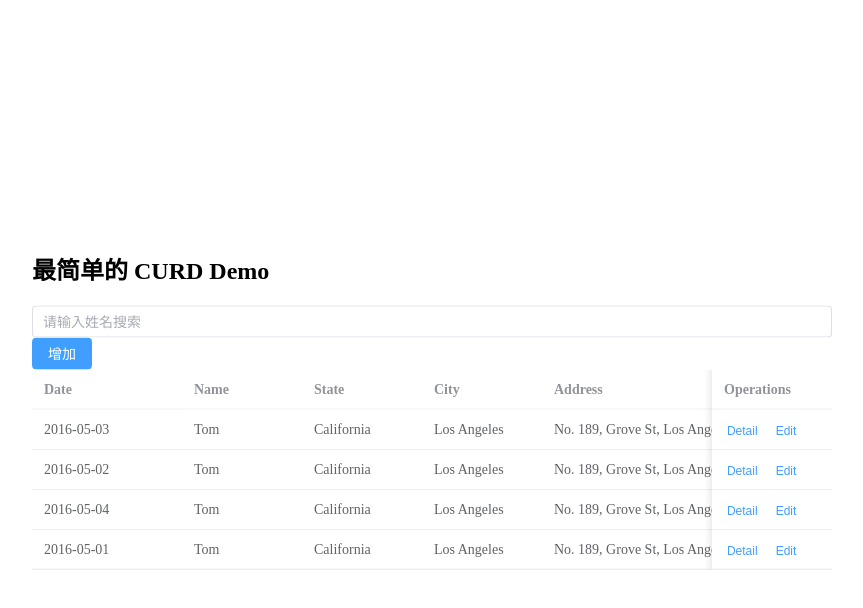
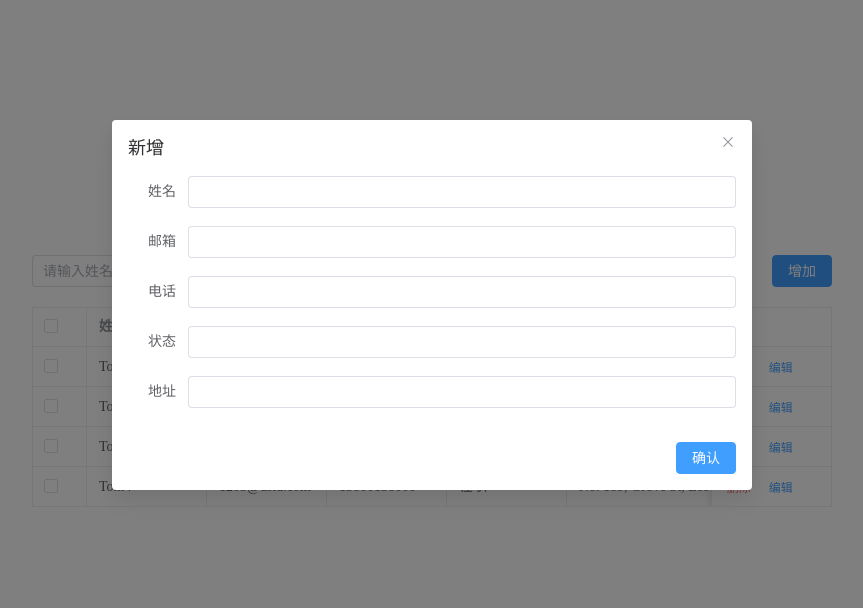
Before and after one commit to zhixiaoniu/vue3-demo, a Vue app: page / in a window 1280 px wide. Both pictures are taken after a click on the button "增加". Shown: the top 608 px of the page, without its empty margins (208-1071 px from the left). Built offline with nearby package versions, Linux system fonts and the light colour scheme.

Commit message:
增加数据

```diff
--- a/src/App.vue
+++ b/src/App.vue
@@ -6,26 +6,59 @@
     </div>
     <!-- query -->
     <div class="query-box">
-      <el-input v-model="queryInput" placeholder="请输入姓名搜索" />
-      <el-button type="primary">增加</el-button>
+      <el-input class="query-input" v-model="queryInput" placeholder="请输入姓名搜索" />
+      <el-button type="primary" @click="handleAdd">增加</el-button>
     </div>
     <!-- table -->
-    <el-table :data="tableData" style="width: 100%">
-      <el-table-column fixed prop="date" label="Date" width="150" />
-      <el-table-column prop="name" label="Name" width="120" />
-      <el-table-column prop="state" label="State" width="120" />
-      <el-table-column prop="city" label="City" width="120" />
-      <el-table-column prop="address" label="Address" width="600" />
-      <el-table-column prop="zip" label="Zip" width="120" />
-      <el-table-column fixed="right" label="Operations" width="120">
+    <el-table
+        :data="tableData"
+        style="width: 100%"
+        border
+        ref="multipleTableRef"
+        @selection-change="handleSelectionChange"
+    >
+      <el-table-column type="selection" width="55" />
+      <el-table-column prop="name" label="姓名" width="120" />
+      <el-table-column prop="email" label="邮箱" width="120" />
+      <el-table-column prop="phone" label="电话" width="120" />
+      <el-table-column prop="state" label="状态" width="120" />
+      <el-table-column prop="address" label="地址" width="300" />
+      <el-table-column fixed="right" label="操作" width="120">
         <template #default>
-          <el-button link type="primary" size="small" @click="handleRowClick"
-          >Detail</el-button
+          <el-button link type="danger" size="small" @click="handleRowClick"
+          >删除</el-button
           >
-          <el-button link type="primary" size="small">Edit</el-button>
+          <el-button link type="primary" size="small">编辑</el-button>
         </template>
       </el-table-column>
     </el-table>
+    <!-- dialog弹窗 -->
+    <el-dialog v-model="dialogFormVisible" :title="dialogTitle === 'add' ? '新增' : '编辑'">
+      <el-form :model="tableForm">
+        <el-form-item label="姓名" :label-width="60">
+          <el-input v-model="tableForm.name" autocomplete="off" />
+        </el-form-item>
+        <el-form-item label="邮箱" :label-width="60">
+          <el-input v-model="tableForm.email" autocomplete="off" />
+        </el-form-item>
+        <el-form-item label="电话" :label-width="60">
+          <el-input v-model="tableForm.phone" autocomplete="off" />
+        </el-form-item>
+        <el-form-item label="状态" :label-width="60">
+          <el-input v-model="tableForm.state" autocomplete="off" />
+        </el-form-item>
+        <el-form-item label="地址" :label-width="60">
+          <el-input v-model="tableForm.address" autocomplete="off" />
+        </el-form-item>
+      </el-form>
+      <template #footer>
+      <span class="dialog-footer">
+        <el-button type="primary" @click="dialogConfirm">
+          确认
+        </el-button>
+      </span>
+      </template>
+    </el-dialog>
   </div>
 </template>
 
@@ -37,56 +70,96 @@ import { ref } from "vue";
 let queryInput = ref("")
 let tableData = ref([
   {
-    date: '2016-05-03',
+    id:'1',
     name: 'Tom',
-    state: 'California',
-    city: 'Los Angeles',
+    state: '在职',
+    phone:'13800138000',
+    email:'1203@dsfa.com',
     address: 'No. 189, Grove St, Los Angeles',
-    zip: 'CA 90036',
-    tag: 'Home',
   },
   {
-    date: '2016-05-02',
-    name: 'Tom',
-    state: 'California',
-    city: 'Los Angeles',
+    id:'2',
+    name: 'Tom2',
+    state: '在职',
+    phone:'13800138000',
+    email:'1203@dsfa.com',
     address: 'No. 189, Grove St, Los Angeles',
-    zip: 'CA 90036',
-    tag: 'Office',
   },
   {
-    date: '2016-05-04',
-    name: 'Tom',
-    state: 'California',
-    city: 'Los Angeles',
+    id:'3',
+    name: 'Tom3',
+    state: '在职',
+    phone:'13800138000',
+    email:'1203@dsfa.com',
     address: 'No. 189, Grove St, Los Angeles',
-    zip: 'CA 90036',
-    tag: 'Home',
   },
   {
-    date: '2016-05-01',
-    name: 'Tom',
-    state: 'California',
-    city: 'Los Angeles',
+    id:'4',
+    name: 'Tom4',
+    state: '在职',
+    phone:'13800138000',
+    email:'1203@dsfa.com',
     address: 'No. 189, Grove St, Los Angeles',
-    zip: 'CA 90036',
-    tag: 'Office',
   },
+
 ])
+let multipleSelection = ref([])
+let dialogFormVisible = ref(false)
+let tableForm = ref({
+  name:'张三',
+  email:'dsaf@11.com',
+  phone:'13800138000',
+  state:'在职',
+  address:'广东省'
+})
+let dialogTitle = ref('add')
 
 /* 方法 */
 const handleRowClick = () => {
   console.log('click')
 }
 
+const handleSelectionChange = (val) => {
+  multipleSelection.value = val
+  console.log(val)
+}
+
+const handleAdd = () =>{
+  dialogFormVisible.value = true
+  // console.log(tableForm)
+  tableForm.value = {}
+}
+
+const dialogConfirm = () =>{
+  dialogFormVisible.value = false
+  //1.拿到数据
+  //2.添加数据
+  tableData.value.push({
+    id:(tableData.length + 1).toString,
+    ...tableForm.value
+  })
+}
+
 </script>
 
 <style scoped>
 .table-box{
+  margin:200px auto;
   width: 800px;
-  position: absolute;
-  top:50%;
-  left:50%;
-  transform: translate(-50%,-50%);
+  /*position: absolute;*/
+  /*top:50%;*/
+  /*left:50%;*/
+  /*transform: translate(-50%,-50%);*/
+}
+.title{
+  text-align: center;
+}
+.query-box{
+  display: flex;
+  justify-content:space-between;
+  margin-bottom: 20px;
+}
+.query-input{
+  width:200px;
 }
 </style>
```
